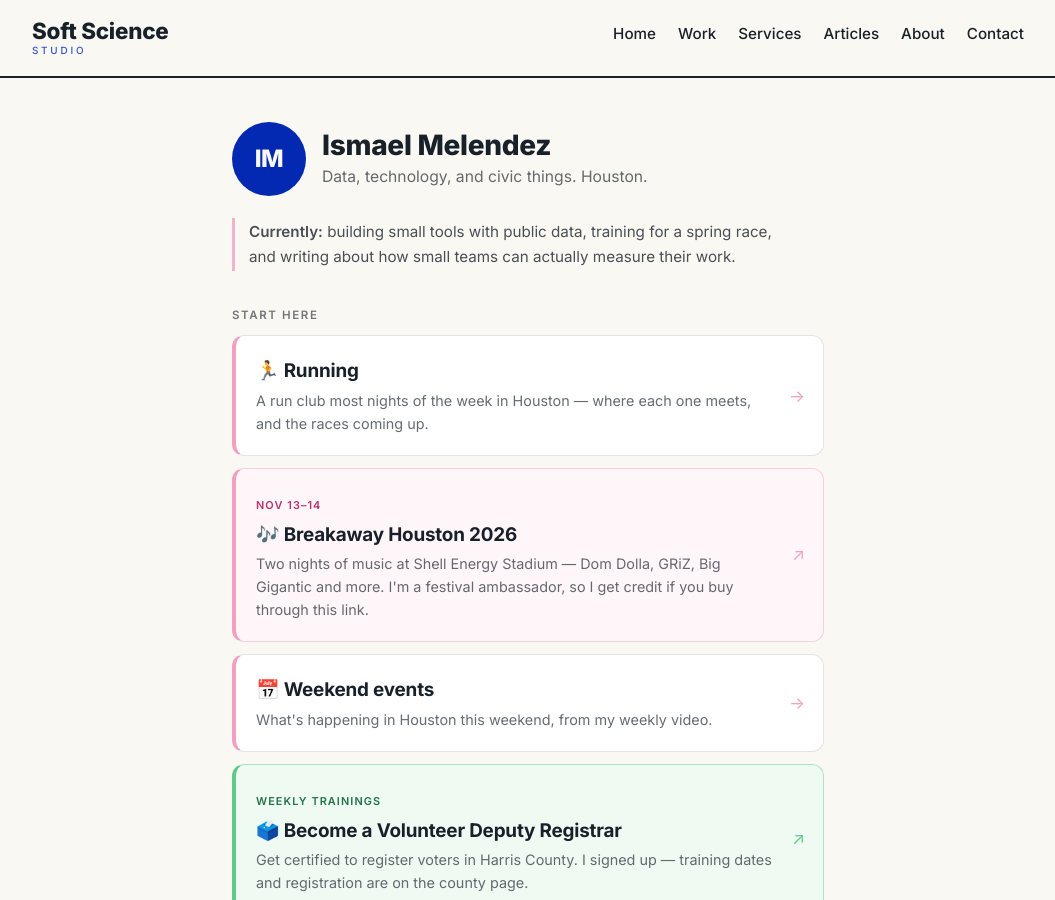
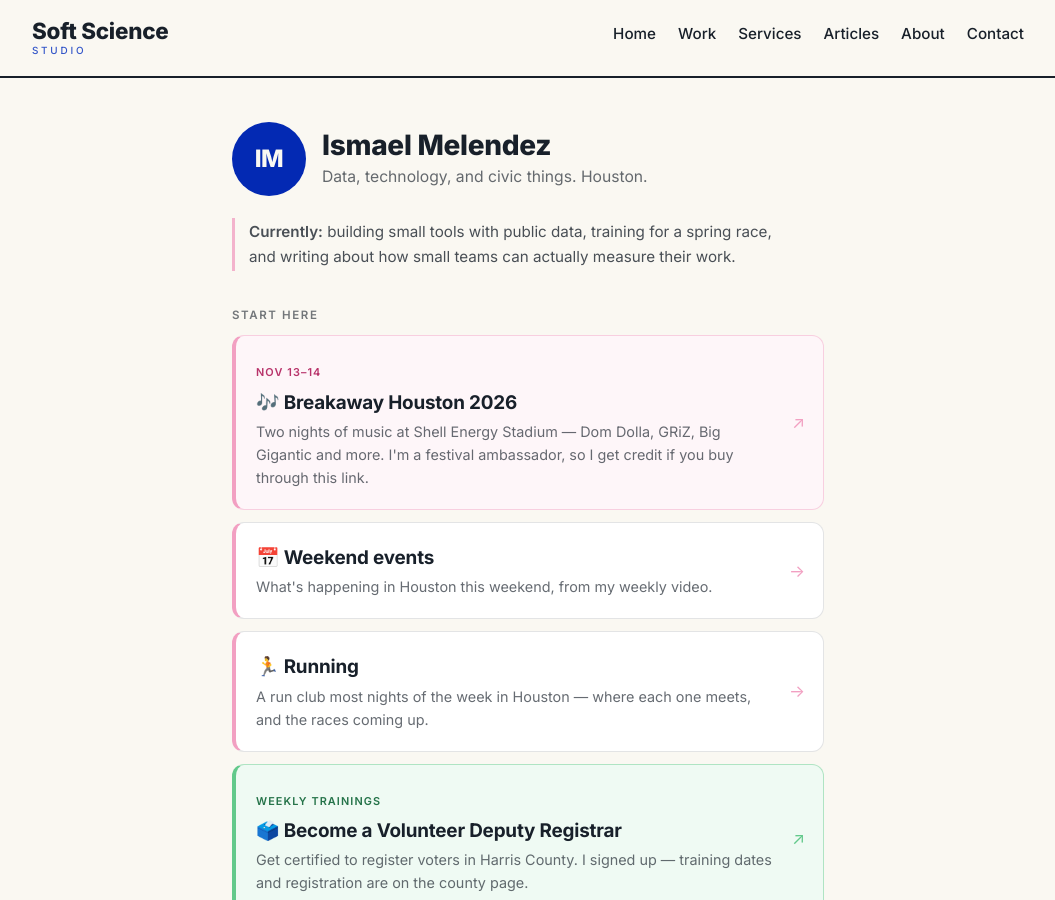
Before and after one commit to imelendez/soft-science-studio, a Jekyll site: the page me/index.html, which Jekyll copies as it is, in a window 1280 px wide and 900 px high. Shown: the whole window, without its empty margins (112-1167 px from the left). Built offline with Jekyll 4.4.1, drawn with Linux system fonts in a browser that asks for light colours.

Commit message:
Move the running card to third on /me
Ismael's call: the weekly event cards lead, running sits under them.

Co-Authored-By: Claude Opus 5 <noreply@anthropic.com>

```diff
--- a/me/index.html
+++ b/me/index.html
@@ -75,17 +75,6 @@ height="0" width="0" style="display:none;visibility:hidden"></iframe></noscript>
   <h2>Start here</h2>
   <ul class="cards">
     <!--
-      EVERGREEN — first card by request, 2026-09-24. Always points at
-      /running/; only the listing on that page changes. Anything temporary
-      goes BELOW this, not above it.
-    -->
-    <li>
-      <a class="card primary a-body" href="/running/" data-cta="me-running">
-        <span class="t">🏃 Running</span>
-        <span class="d">A run club most nights of the week in Houston — where each one meets, and the races coming up.</span>
-      </a>
-    </li>
-    <!--
       ============================================================
       TEMPORARY — highlighted event, swapped in 2026-09-24 (replaced
       Tackle Cancer Fest, which was Sept 19). Goes straight to the event's
@@ -121,6 +110,17 @@ height="0" width="0" style="display:none;visibility:hidden"></iframe></noscript>
       <a class="card primary a-body" href="/events/" data-cta="me-events">
         <span class="t">📅 Weekend events</span>
         <span class="d">What's happening in Houston this weekend, from my weekly video.</span>
+      </a>
+    </li>
+    <!--
+      EVERGREEN — sits third, after the events card (Ismael's call,
+      2026-09-24). Always points at /running/; only the listing on that
+      page changes. Leave it alone when swapping the weekly event cards.
+    -->
+    <li>
+      <a class="card primary a-body" href="/running/" data-cta="me-running">
+        <span class="t">🏃 Running</span>
+        <span class="d">A run club most nights of the week in Houston — where each one meets, and the races coming up.</span>
       </a>
     </li>
     <!--
```
